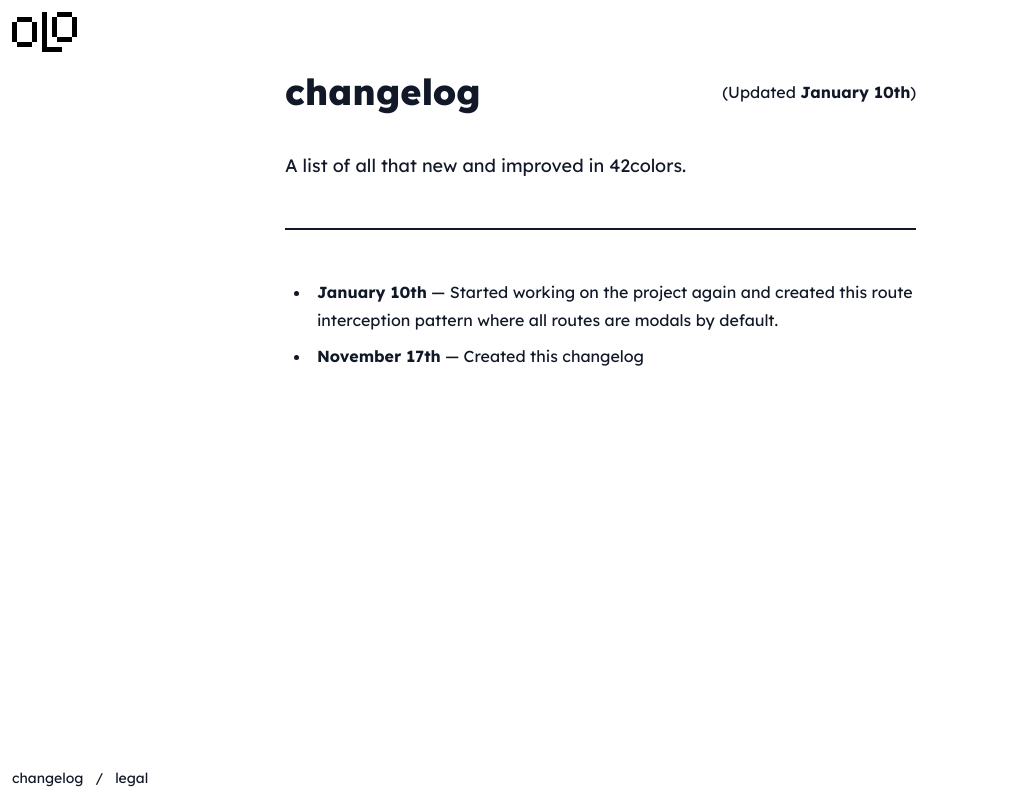
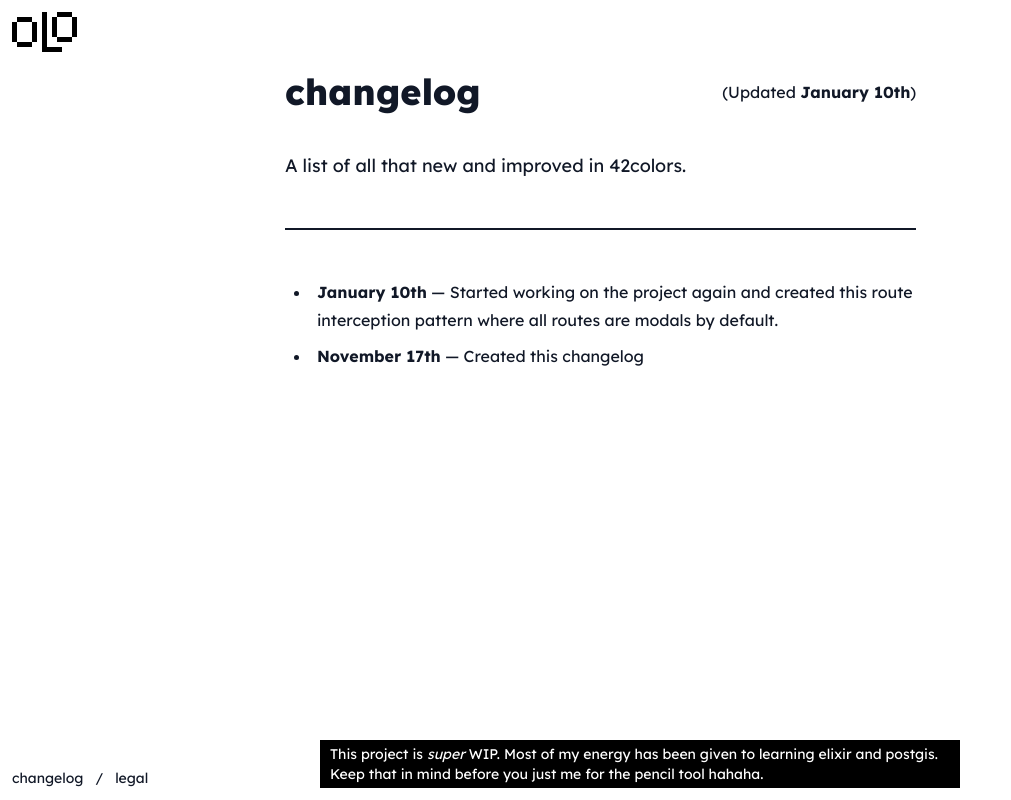
Before and after one commit to joshuawootonn/42colors, a Next.js app in the folder web/: page /changelog in a window 1280 px wide. Shown: the whole page, without its empty margins (0-1011 px from the left). Built offline with nearby package versions, Linux system fonts and the light colour scheme; no server answers.

Commit message:
feat: add super wip notice

```diff
--- a/web/app/layout.tsx
+++ b/web/app/layout.tsx
@@ -6,6 +6,7 @@ import { Fathom } from "@/components/fathom";
 import { Footer } from "@/components/footer";
 import Link from "next/link";
 import { Logo } from "@/components/logo";
+import { WipNotice } from "@/components/wip-notice";
 
 const lexendDeca = Lexend_Deca({
   variable: "--font-lexend-deca",
@@ -47,6 +48,7 @@ export default function RootLayout({
 
         <Fathom />
         <Footer />
+        <WipNotice />
       </body>
     </html>
   );
--- /dev/null
+++ b/web/components/wip-notice.tsx
@@ -0,0 +1,9 @@
+export function WipNotice() {
+  return (
+    <div className="fixed bottom-3 left-1/2 -translate-x-1/2 bg-black text-white px-2.5 text-pretty py-1 text-sm text-primary ">
+      This project is <i>super</i> WIP. Most of my energy has been given to
+      learning elixir and postgis. Keep that in mind before you just me for the
+      pencil tool hahaha.
+    </div>
+  );
+}
```
